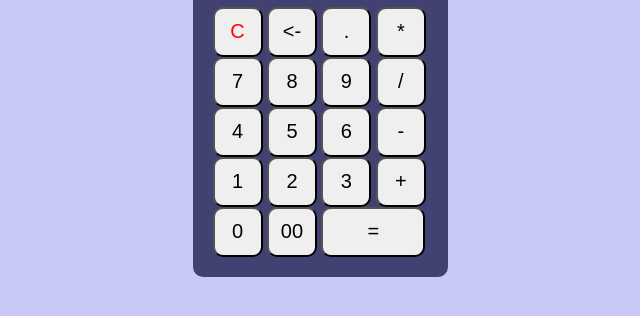
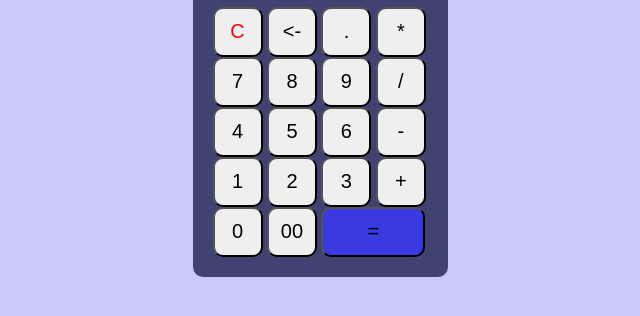
Before and after one commit to Nivash23/Calculator, a plain HTML site: page index.html in a window 1280 px wide. Shown: the part 316-632 px from the top of the page, without its empty margins (320-960 px from the left). Drawn offline with Linux system fonts and the light colour scheme.

Commit message:
after change file name

```diff
--- a/calc.html
+++ b/index.html
@@ -44,7 +44,7 @@
                 <div>
                     <input type="button" value="0" onclick="display.value += '0' ">
                     <input type="button" value="00" onclick="display.value += '00' ">
-                    <input type="button" value="=" style="width:104px;" onclick="display.value = eval(display.value) ">
+                    <input type="button" value="=" style="width:104px; background-color: rgb(58, 58, 226);" onclick="display.value = eval(display.value) ">
                     <!-- <input type="button" value="*"/> -->
                 </div>
             </div>
```
